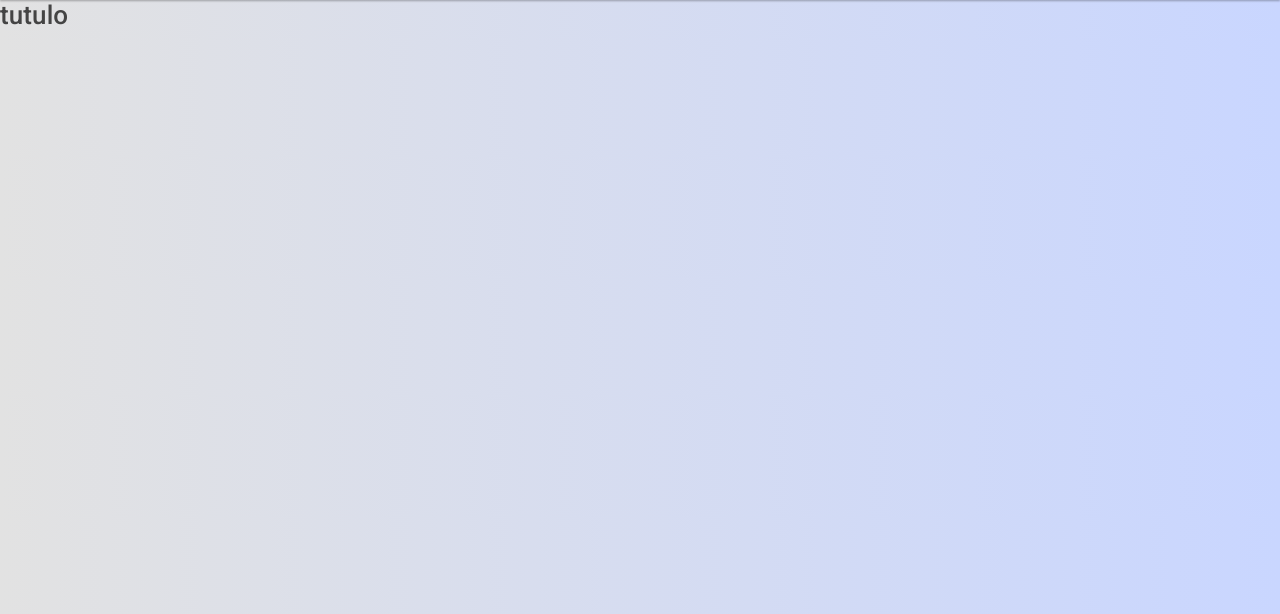
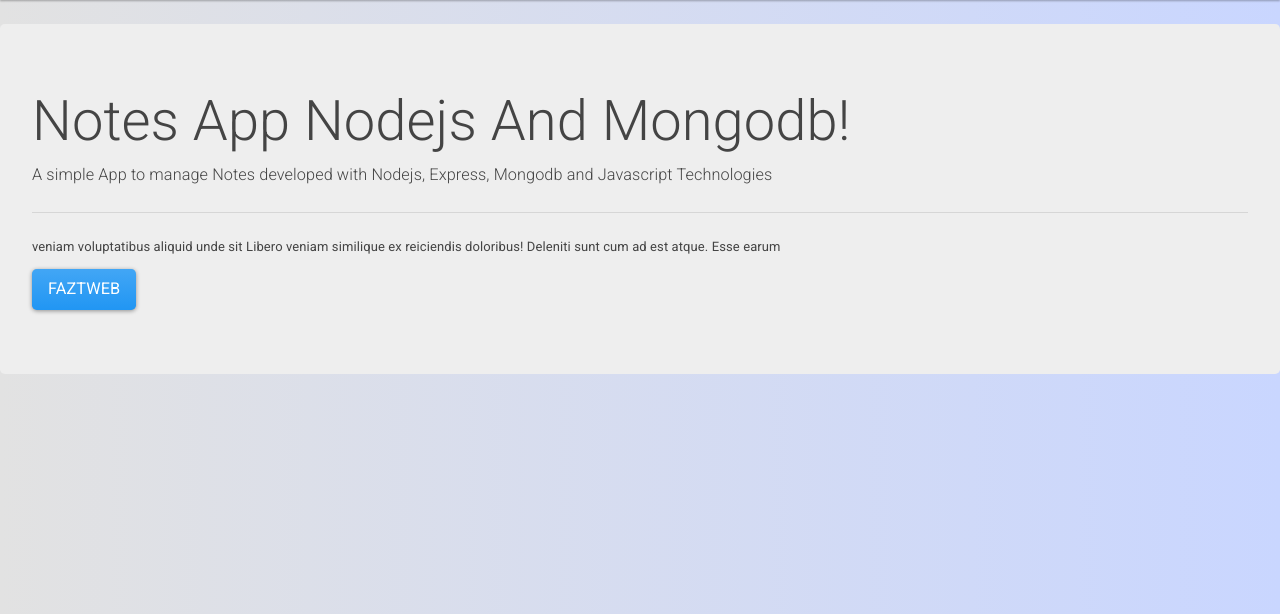
Before and after one commit to brammont/Nodejs---App-Notes, a Node server app: page / in a window 1280 px wide. Shown: the part 80-694 px from the top of the page. Run offline with Node 20, Linux system fonts and the light colour scheme; some libraries are stand-ins or nearby versions.

Commit message:
crando la primera ruta

```diff
--- /dev/null
+++ b/src/routes/index.routes.js
@@ -0,0 +1,7 @@
+const express = require('express');
+const router = express.Router();
+
+router.get('/',(req,res)=>{
+    res.render('index')
+})
+module.exports= router;
--- a/src/server.js
+++ b/src/server.js
@@ -26,6 +26,7 @@ app.use(express.urlencoded({extended:false}));
 //variables globales
 
 //rutas
+app.use(require('./routes/index.routes'))
 app.get('/',(req,res)=>{
     res.render('index');
 })
--- a/src/views/index.handlebars
+++ b/src/views/index.handlebars
@@ -1 +1,8 @@
-<h2>tutulo</h2>
+<div class="jumbotron mt-4">
+  <h1 class="display-4">Notes App Nodejs And Mongodb!</h1>
+  <p class="lead">A simple App to manage Notes developed with Nodejs, Express, Mongodb and Javascript Technologies</p>
+  <hr class="my-4">
+  <p>veniam voluptatibus aliquid unde sit Libero veniam similique ex reiciendis doloribus! Deleniti sunt cum ad est atque. Esse earum
+  </p>
+  <a class="btn btn-primary btn-lg" href="http://faztweb.com" role="button">FaztWeb</a>
+</div>
```
